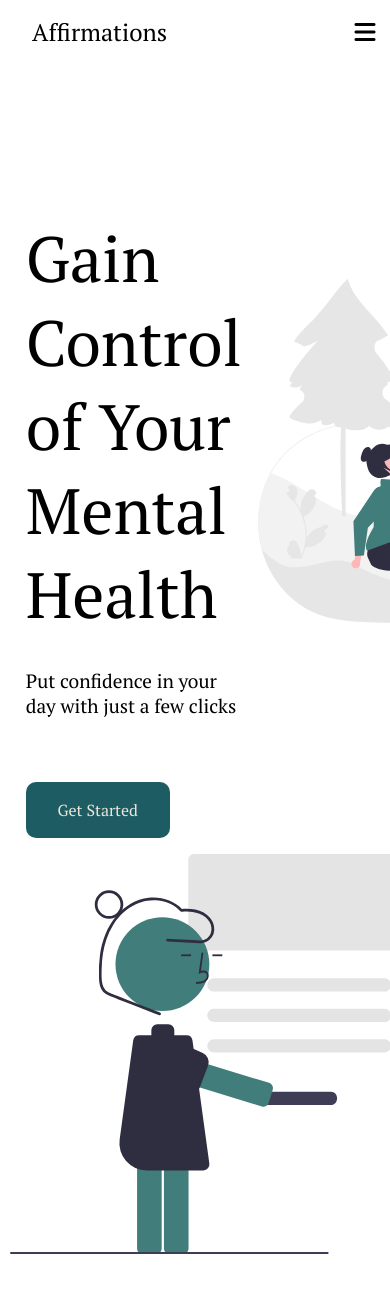
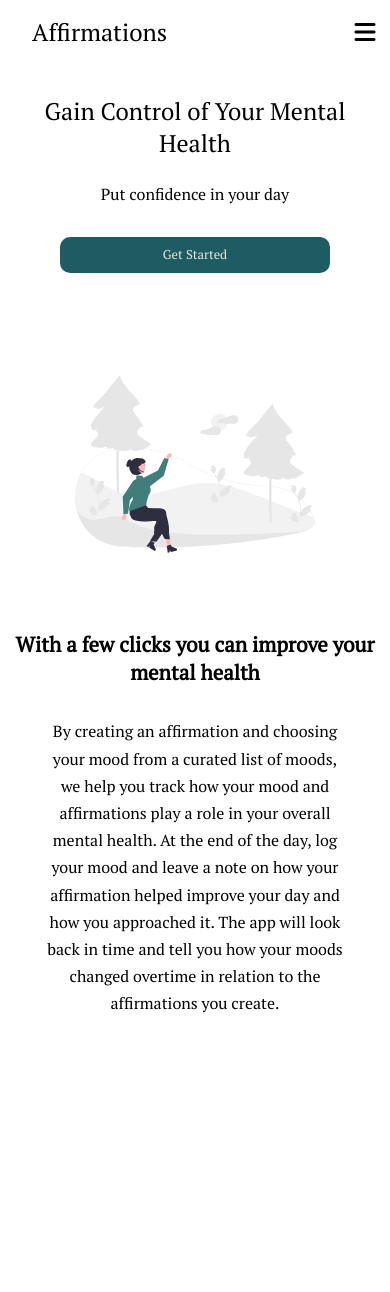
Before and after one commit to TannerBarcelos/Affirmations, a React (Create React App) app in the folder frontend/: page / in a window 390 px wide. Shown: the top 1292 px of the page. After the commit the page ends 1072 px from the top, so only its background shows below. Built offline with nearby package versions, Linux system fonts and the light colour scheme.

Commit message:
Mobile done

```diff
--- a/frontend/src/index.css
+++ b/frontend/src/index.css
@@ -329,4 +329,68 @@
     margin-top: 2rem;
     font-size: 0.9rem;
   }
+
+  .hero {
+    margin: 0 auto;
+    grid-template-columns: repeat(1, 1fr);
+    grid-template-rows: repeat(2, 1fr);
+  }
+
+  .explain {
+    margin: 1rem auto 0.5rem auto;
+    grid-template-columns: repeat(1, 1fr);
+  }
+
+  .explain-image {
+    display: none;
+  }
+
+  .sell {
+    grid-row-start: 1;
+  }
+  .sell h2 {
+    font-size: 1.3rem;
+    text-align: center;
+  }
+
+  .sell p {
+    text-align: center;
+    padding: 2rem;
+  }
+
+  .cta {
+    justify-content: center;
+    align-items: center;
+    height: 80%;
+  }
+
+  .cta-2 {
+    display: flex;
+    flex-direction: column;
+    align-items: center;
+  }
+
+  #mental-img {
+    width: 15rem;
+    height: 15rem;
+  }
+
+  .cta #cta-heading {
+    font-size: 1.5rem;
+    font-weight: 500;
+    text-align: center;
+  }
+
+  .cta #cta-slogan {
+    font-size: 1rem;
+    margin-top: 1.5rem;
+    font-weight: 300;
+  }
+
+  .cta .cta-start {
+    width: 80%;
+    height: 2.3rem;
+    margin-top: 2rem;
+    font-size: 0.8rem;
+  }
 }
--- a/frontend/src/pages/Home.jsx
+++ b/frontend/src/pages/Home.jsx
@@ -9,9 +9,7 @@ const Home = () => {
       <section className='hero'>
         <div className='cta'>
           <h1 id='cta-heading'>Gain Control of Your Mental Health</h1>
-          <p id='cta-slogan'>
-            Put confidence in your day with just a few clicks
-          </p>
+          <p id='cta-slogan'>Put confidence in your day</p>
           <button
             className='btn cta-start'
             onClick={(e) => navigate('/register')}
```
